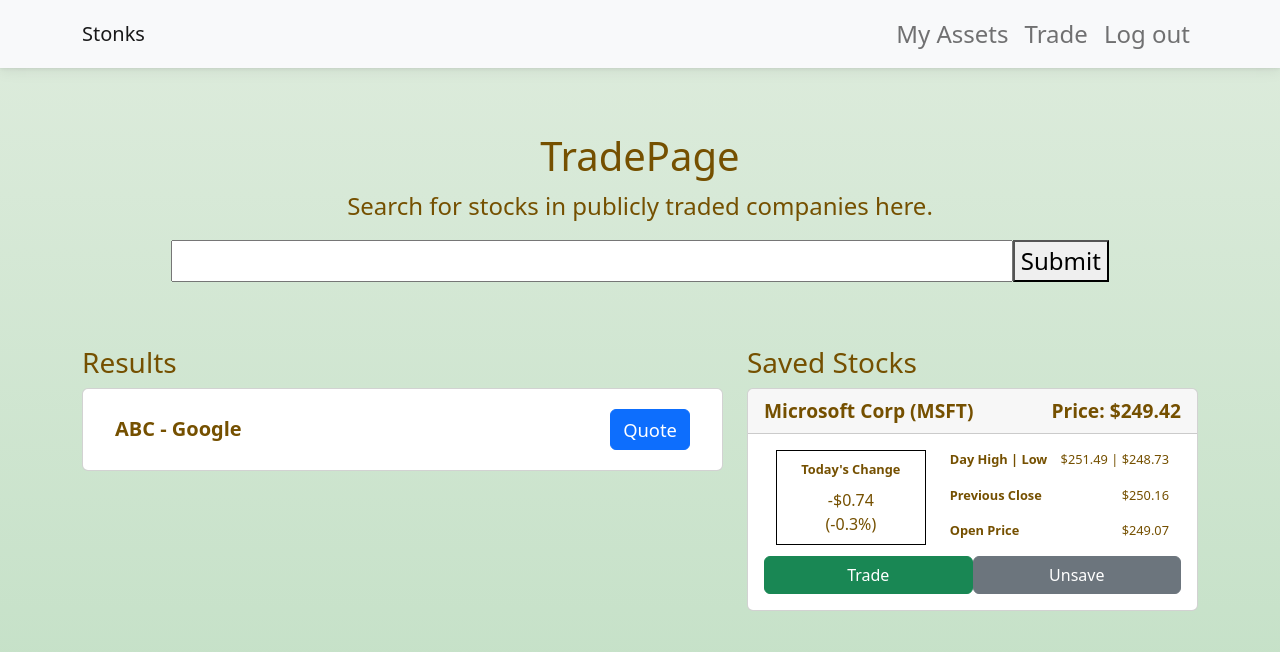
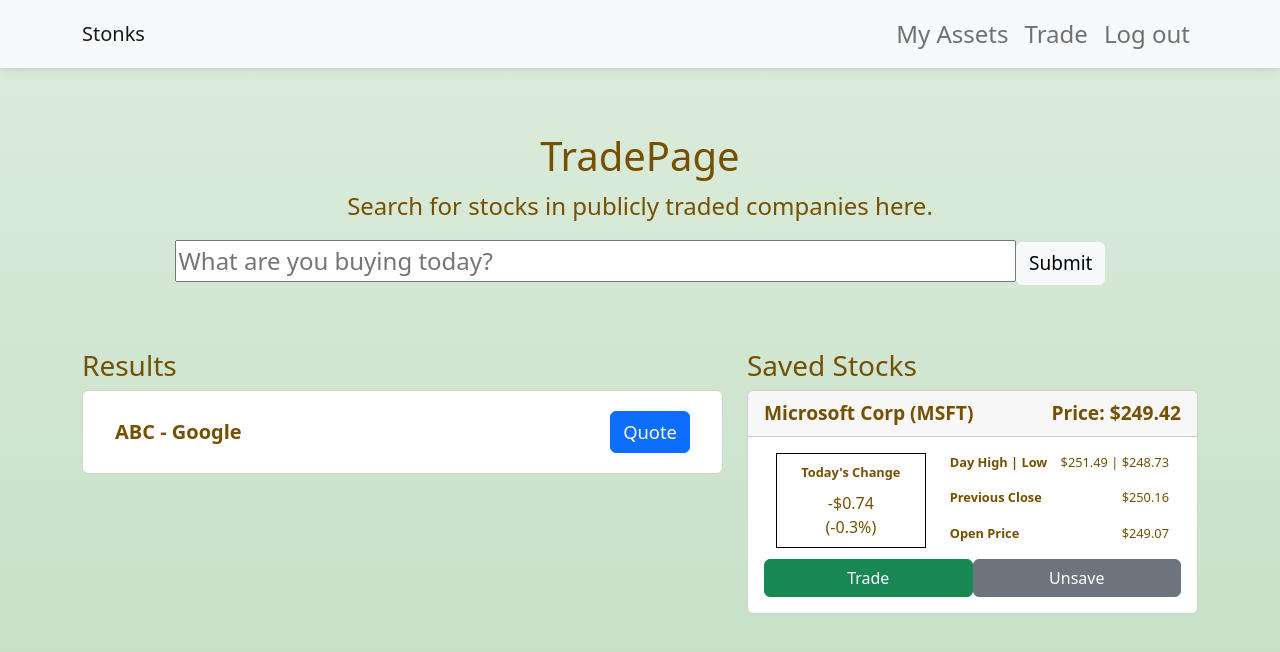
Before and after one commit to VirtualVasquez/Fantasy-Trading, a React (Create React App) app in the folder client/: page /trade in a window 1280 px wide. Shown: the top 652 px of the page. Built offline with nearby package versions, Linux system fonts and the light colour scheme.

Commit message:
tweaked search bar style

```diff
--- a/client/src/modules/TradePage/index.js
+++ b/client/src/modules/TradePage/index.js
@@ -13,8 +13,10 @@ const TradePage = props => {
                     <h1>TradePage</h1>
                     <p>Search for stocks in publicly traded companies here.</p>
                     <form>
-                        <input></input>
-                        <button>Submit</button>
+                        <div class="form-group">
+                            <input placeholder='What are you buying today?'></input>
+                            <button className="btn btn-light">Submit</button>
+                        </div>
                     </form>
                 </div>
             </div>
--- a/client/src/modules/TradePage/tradePage.scss
+++ b/client/src/modules/TradePage/tradePage.scss
@@ -7,6 +7,9 @@
             input{
                 width: 80%;
             }
+            button{
+                font-size: 19px;
+            }
         }
      }
     .stocks-row{
```
